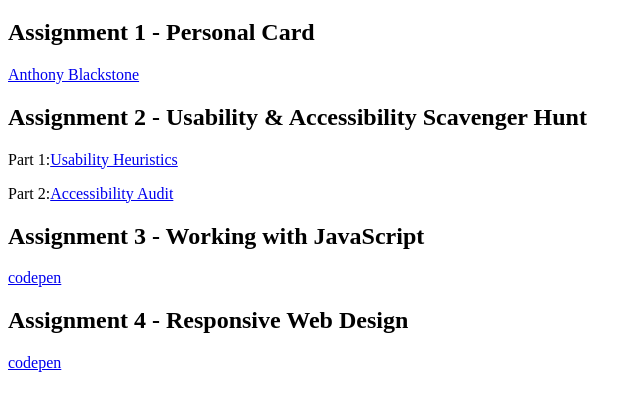
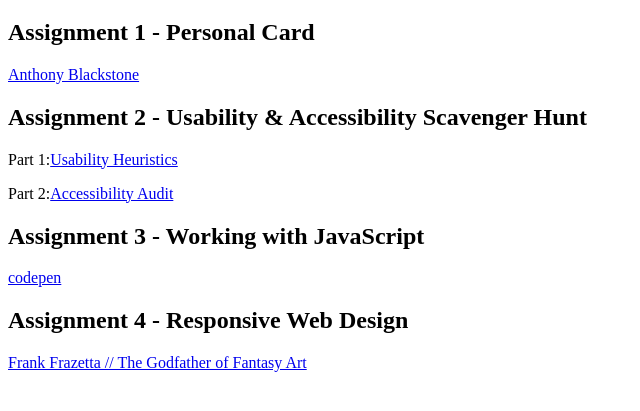
Before and after one commit to anthonyblackstone/avt415, a plain HTML site: page assignments/index.html in a window 1280 px wide. Shown: the part 61-472 px from the top of the page, without its empty margins (0-640 px from the left). Drawn offline with Linux system fonts and the light colour scheme.

Commit message:
Update index.html

```diff
--- a/assignments/index.html
+++ b/assignments/index.html
@@ -14,6 +14,6 @@
       <h2>Assignment 3 - Working with JavaScript</h2>
         <p><a href="https://codepen.io/anthonyblackstone/pen/QWdmbVP">codepen</a></P>
       <h2>Assignment 4 - Responsive Web Design</h2>
-        <p><a href="https://codepen.io/anthonyblackstone/pen/yLgZdeO">codepen</a></p>
+        <p><a href="https://codepen.io/anthonyblackstone/pen/yLgZdeO">Frank Frazetta // The Godfather of Fantasy Art</a></p>
   </body>
 </html>
```
